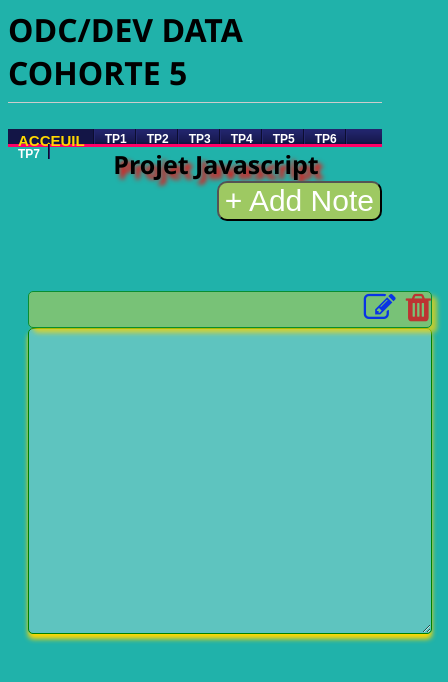
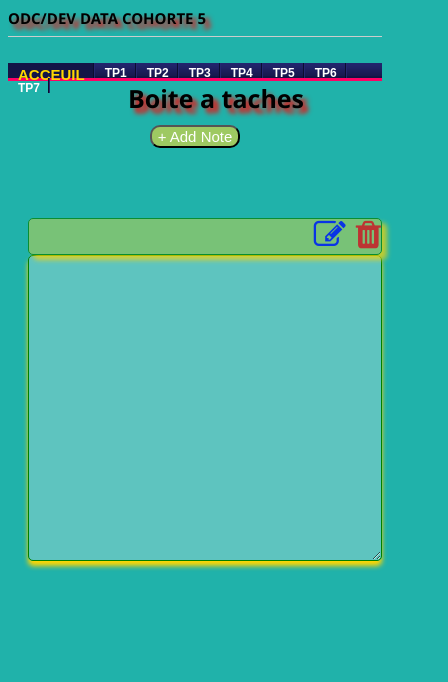
Before and after one commit to JoofMoussa/JavascriptProject, a plain HTML site: page TP1JS/index.html in a window 390 px wide. Both pictures are taken after a click on the button "+ Add Note". Shown: the whole page, 448 px wide, since content can reach past the window. Drawn offline with Linux system fonts and the light colour scheme.

Commit message:
Add files via upload

```diff
--- a/TP1JS/index.html
+++ b/TP1JS/index.html
@@ -13,7 +13,7 @@
 
 <body>
 	 <!-- debut navigation -->
-        <h1>ODC/DEV DATA COHORTE 5</h1>
+        <h1 class="covertitle">ODC/DEV DATA COHORTE 5</h1>
         <hr />
         <div id="stylefive">
           <ul>
@@ -29,7 +29,7 @@
         </div>
 
 
-		    <h1 class="title">Projet Javascript</h1>
+		    <h1 class="title">Boite a taches</h1>
 		<!-- fin menu navigation -->
 
 
--- a/TP1JS/style/css/tp1.css
+++ b/TP1JS/style/css/tp1.css
@@ -6,7 +6,7 @@
 	#corps{
 		width: 100%;
 		padding-top: 50px;
-		max-width: 1800px;
+/*		max-width: 1800px;*/
 
 	}
 	.posbutton{
@@ -21,22 +21,21 @@
 	}
 	.modal{
 	height: 400px;
-	width: 400px;
+	width: 350px;
 	padding: 0 20px;
-	@media (max-width: 400px) {}
 
 	}
 	.modal-header{
 	opacity: 0.7;
 	height : 35px;
-	width : 402px;
+	width : 352px;
 	background-color: #9EC962;
 	border: 1px solid green;
         border-radius: 5px;
         box-shadow: 5px 5px 5px gold;
 	}
 	textarea{
-	 width: 398px;
+	 width: 348px;
 	 height: 300px;
 	 border: 1px solid green;
         border-radius: 5px;
@@ -74,3 +73,19 @@
 	 .text-danger{
 	 	color: red;
 	 }
+@media screen and (max-width:768px){
+	h1{
+		font-size: 12px;
+	}
+	.posbutton{
+		text-align: center;
+		padding-top: 10px;
+	}
+	.mybutton{
+		background-color: #9EC962;
+		color: white;
+		border-radius: 10px;
+		font-size: 15px;
+		border: 1 px snow black;
+	}
+}
--- a/TP1JS/style/js/tp1.js
+++ b/TP1JS/style/js/tp1.js
@@ -16,13 +16,13 @@
 		// nouveauParagraphe.classList.add('pt400');
 
 		// boite.classList.add('entete');
-		boite.width = "400";
+		boite.width = "350";
 		boite.height = "400";
 
 		const entete = document.createElement('div');
 		entete.classList.add('modal-header');
 		entete.height = "35";
-		entete.width = "400";
+		entete.width = "350";
 		entete.style.backgroundColor = "#9EC962";
 
 		// Créer les icônes "edit" et "corbeille"
```
